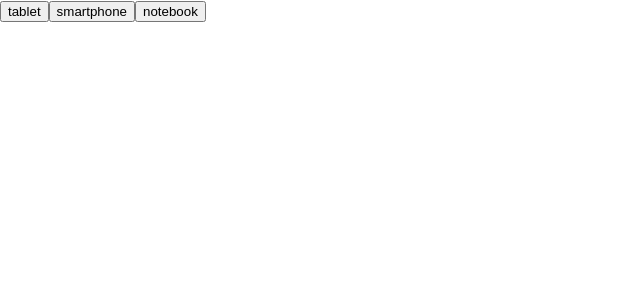
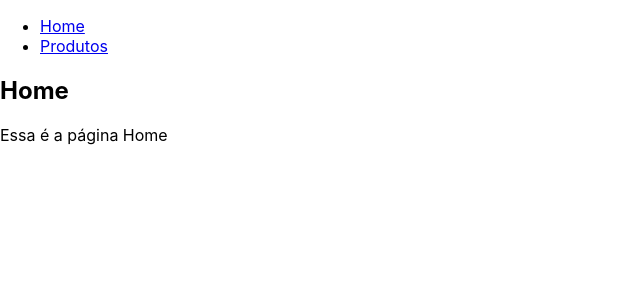
Before and after one commit to crissguinther/EstudosReact, a React (Create React App) app: page / in a window 1280 px wide. Shown: the top 300 px of the page, without its empty margins (0-640 px from the left). Built offline with nearby package versions, Linux system fonts and the light colour scheme.

Commit message:
Interface basica atualizzada.

```diff
--- a/src/ExercicioUseState.js
+++ b/src/ExercicioUseState.js
@@ -9,12 +9,16 @@
 
 import React from "react";
 import Display from "./ExercicioUseState/Display";
+import Header from "./ExercicioUseState/Header";
 import Product from "./ExercicioUseState/Product";
+import Home from "./ExercicioUseState/Home";
 
 const App = () => {
   const products = ["tablet", "smartphone", "notebook"];
   const [loading, setLoading] = React.useState(null);
   const [activeProduct, setActiveProduct] = React.useState(null);
+
+  const { pathname } = window.location;
 
   async function handleClick(e) {
     let productName = e.target.innerText;
@@ -32,10 +36,14 @@ const App = () => {
 
   return (
     <>
-      {products.map((product) => (
-        <Product key={product} handleClick={handleClick} product={product} />
-      ))}
-      {loading && !activeProduct && <p>Carregando...</p>}
+      <Header />
+      {pathname === "/" && <Home />}
+      {pathname !== "/" &&
+        products.map((product) => (
+          <Product key={product} handleClick={handleClick} product={product} />
+        ))}
+      {pathname !== "/" && <h3>Produtos</h3>}
+      {loading && <p>Carregando...</p>}
       {!loading && activeProduct && (
         <Display key={activeProduct.id} product={activeProduct} />
       )}
--- a/src/ExercicioUseState/Display.js
+++ b/src/ExercicioUseState/Display.js
@@ -3,6 +3,7 @@ import React from "react";
 const Display = ({ product }) => {
   return (
     <div>
+      {console.log(product)}
       <h3>{product.nome}</h3>
       {product.fotos.map((foto) => (
         <img src={foto["src"]} key={foto["titulo"]} alt={foto["titulo"]}></img>
--- /dev/null
+++ b/src/ExercicioUseState/Header.js
@@ -0,0 +1,20 @@
+import React from "react";
+
+const Header = () => {
+  return (
+    <header>
+      <nav>
+        <ul>
+          <li>
+            <a href="/">Home</a>
+          </li>
+          <li>
+            <a href="/products">Produtos</a>
+          </li>
+        </ul>
+      </nav>
+    </header>
+  );
+};
+
+export default Header;
--- /dev/null
+++ b/src/ExercicioUseState/Home.js
@@ -0,0 +1,12 @@
+import React from "react";
+
+export const Home = () => {
+  return (
+    <section>
+      <h1>Home</h1>
+      <p>Essa é a página Home</p>
+    </section>
+  );
+};
+
+export default Home;
```
